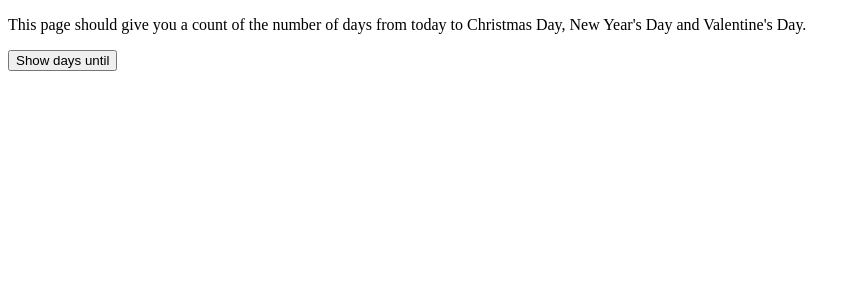
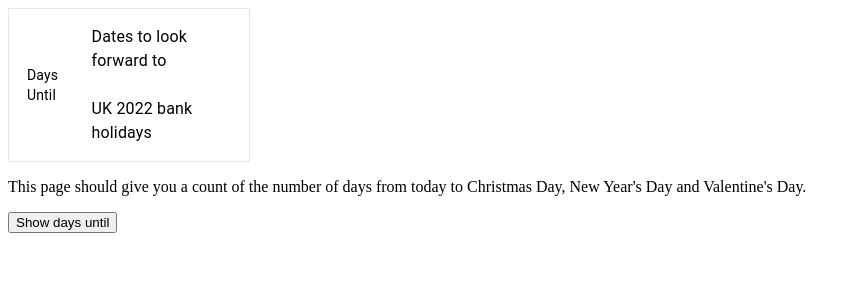
Before and after one commit to imypullan/typescript-days-until, a React (Create React App) app: page / in a window 1280 px wide. Shown: the top 300 px of the page, without its empty margins (0-857 px from the left). Built offline with nearby package versions, Linux system fonts and the light colour scheme.

Commit message:
adding sidebar

```diff
--- a/package.json
+++ b/package.json
@@ -3,6 +3,8 @@
   "version": "0.1.0",
   "private": true,
   "dependencies": {
+    "@material-ui/core": "^4.11.4",
+    "@material-ui/icons": "^4.11.2",
     "@testing-library/jest-dom": "^5.14.1",
     "@testing-library/react": "^11.2.7",
     "@testing-library/user-event": "^12.8.3",
--- a/public/index.html
+++ b/public/index.html
@@ -3,6 +3,7 @@
   <head>
     <meta charset="utf-8" />
     <link rel="icon" href="%PUBLIC_URL%/favicon.ico" />
+    <link rel="stylesheet" href="style.css" />
     <meta name="viewport" content="width=device-width, initial-scale=1" />
     <meta name="theme-color" content="#000000" />
     <meta
--- /dev/null
+++ b/public/style.css
@@ -0,0 +1,4 @@
+.sidebar {
+    max-width: 240px;
+    border: 1px solid rgba(0, 0, 0, 0.1);
+}
--- /dev/null
+++ b/src/Components/Parent/Sidebar/index.js
@@ -0,0 +1,31 @@
+import React from 'react'
+import List from '@material-ui/core/List'
+import ListItem from '@material-ui/core/ListItem'
+import ListItemText from '@material-ui/core/ListItemText'
+
+function Sidebar({ items }) {
+    return (
+        <div className="sidebar">
+            <List disablePadding dense>
+                {items.map(({ label, name, items: subItems, ...rest }) => (
+                    <ListItem style={{ paddingLeft: 18 }} key={name} button {...rest}>
+                        <ListItemText>{label}</ListItemText>
+                        {Array.isArray(subItems) ? (
+                            <List disablePadding>
+                                {subItems.map((subItem) => (
+                                    <ListItem key={subItem.name} button>
+                                        <ListItemText className="sidebar-item-text">
+                                            {subItem.label}
+                                        </ListItemText>
+                                    </ListItem>
+                                ))}
+                            </List>
+                        ) : null}
+                    </ListItem>
+                ))}
+            </List>
+        </div>
+    )
+}
+
+export default Sidebar
--- a/src/Components/Parent/index.tsx
+++ b/src/Components/Parent/index.tsx
@@ -2,13 +2,15 @@ import React, {useState, useEffect} from 'react'
 import ButtonElement from "./ButtonElement";
 import TextElement from "./TextElement";
 import DisplayElement from "./DisplayElement";
+import Sidebar from "./Sidebar";
 
 interface Props {
     dates: Array<object>,
     showInfo: boolean,
     prepareDates: (e: React.MouseEvent<HTMLButtonElement>) => void,
     today: Object,
-    thisYear: Object
+    thisYear: Object,
+    items: Array<object>
 }
 
 const Parent: React.FC = () => {
@@ -31,8 +33,16 @@ const Parent: React.FC = () => {
             daysUntil: 0
         }
     ]
+    const [showInfo, setShowInfo] = useState<boolean>(false)
+    const items = [
+        { name: 'days until', label: 'Days Until',
+        items: [
+            { name: 'dates to look forward to', label: 'Dates to look forward to' },
+            { name: 'UK 2022 bank holidays', label: 'UK 2022 bank holidays' }
+        ]},
+    ]
 
-    const [showInfo, setShowInfo] = useState<boolean>(false)
+
 
     const prepareDates = (): void => {
         setShowInfo(true)
@@ -60,6 +70,7 @@ const Parent: React.FC = () => {
 
     return (
         <div>
+            <Sidebar items={items} />
             <TextElement />
             <DisplayElement dates={dates} showInfo={showInfo} />
             <ButtonElement dates={dates} handleClick={prepareDates}/>
--- a/src/index.tsx
+++ b/src/index.tsx
@@ -1,10 +1,11 @@
 import React from 'react';
 import ReactDOM from 'react-dom';
 import Parent from "./Components/Parent";
+import Sidebar from "./Components/Parent/Sidebar";
 
 ReactDOM.render(
   <React.StrictMode>
-    <Parent />
+      <Parent />
   </React.StrictMode>,
   document.getElementById('root')
 );
```
Also changed, not shown: 1 other file (tests, documents, lock files or other folders). Lines whose indentation alone changed are shown as unchanged.
